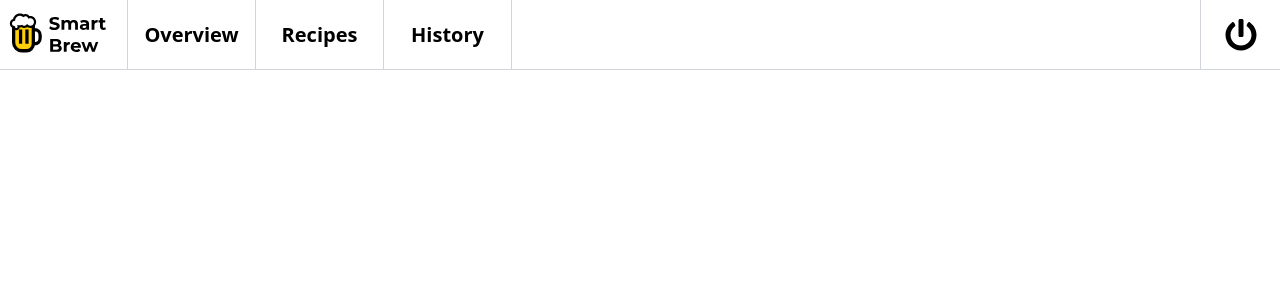
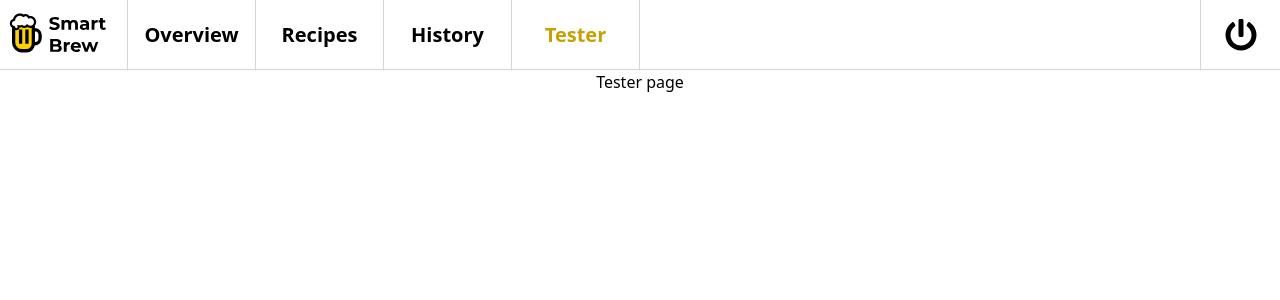
Before and after one commit to smart-brew/frontend, a React (Vite) app: page /tester in a window 1280 px wide. Shown: the top 300 px of the page. Built offline with nearby package versions, Linux system fonts and the light colour scheme; no server answers.

Commit message:
feature(SB-220): added tester page to menu and routes

```diff
--- a/src/components/menu/MenuContainer.tsx
+++ b/src/components/menu/MenuContainer.tsx
@@ -11,6 +11,7 @@ const menus = [
   { link: '/', title: 'Overview' },
   { link: '/recipe', title: 'Recipes' },
   { link: '/history', title: 'History' },
+  { link: '/tester', title: 'Tester' },
 ];
 
 const Menu: React.FC = () => {
--- a/src/pages/Pages.tsx
+++ b/src/pages/Pages.tsx
@@ -6,6 +6,7 @@ import OverviewPage from './OverviewPage';
 import RecipeInstructionsPage from './RecipeInstructionsPage';
 import HistoryPage from './HistoryPage';
 import RecipeIngredientsPage from './RecipeIngredientsPage';
+import TesterPage from './TesterPage';
 
 const Pages: React.FC = () => {
   return (
@@ -15,6 +16,7 @@ const Pages: React.FC = () => {
       <Route path="/recipe/instructions" component={RecipeInstructionsPage} />
       <Route path="/recipe/ingredients" component={RecipeIngredientsPage} />
       <Route path="/history" component={HistoryPage} />
+      <Route path="/tester" component={TesterPage} />
     </div>
   );
 };
--- /dev/null
+++ b/src/pages/TesterPage.tsx
@@ -0,0 +1,6 @@
+import React from 'react';
+
+const TesterPage: React.FC = () => {
+  return <div>Tester page</div>;
+};
+export default TesterPage;
```
